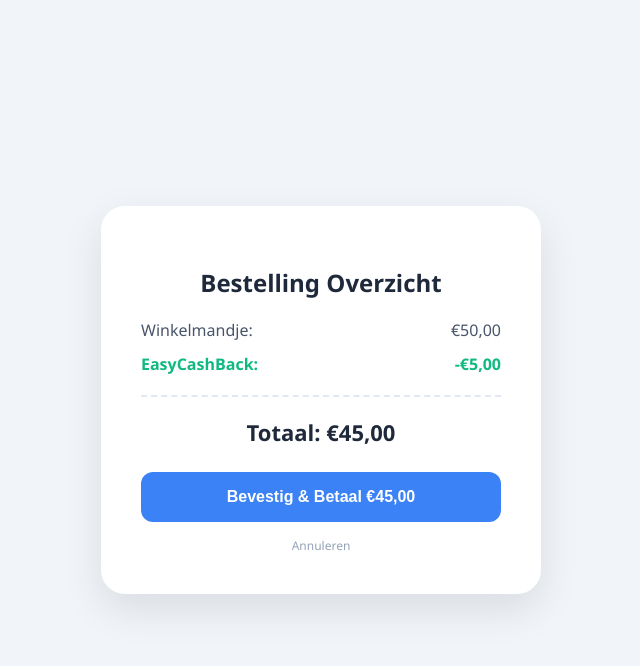
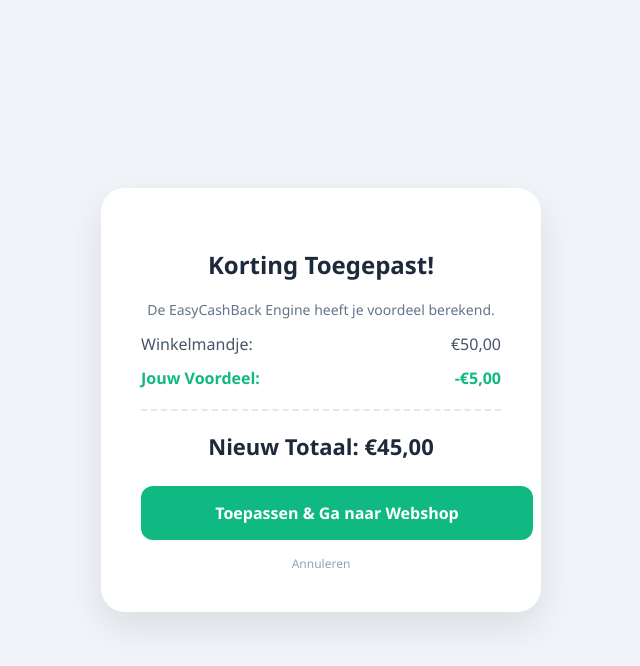
Before and after one commit to sakab413/mijn-stripe-app, a Flask app: page /checkout_preview in a window 1280 px wide. Shown: the top 666 px of the page, without its empty margins (319-959 px from the left). Run offline with Flask 3, Linux system fonts and the light colour scheme.

Commit message:
Update checkout_preview.html

```diff
--- a/templates/checkout_preview.html
+++ b/templates/checkout_preview.html
@@ -1,27 +1,27 @@
 <!DOCTYPE html>
 <html>
 <head>
-    <title>EasyCashBack - Overzicht</title>
+    <title>EasyCashBack - Klaar voor gebruik</title>
     <style>
         body { font-family: 'Segoe UI', sans-serif; background: #f1f5f9; display: flex; justify-content: center; align-items: center; height: 100vh; margin: 0; }
         .receipt { background: white; padding: 40px; border-radius: 24px; box-shadow: 0 15px 40px rgba(0,0,0,0.1); width: 360px; text-align: center; }
         .line { display: flex; justify-content: space-between; margin: 12px 0; color: #475569; }
         .discount { color: #10b981; font-weight: bold; }
         .total { font-size: 22px; font-weight: bold; border-top: 2px dashed #e2e8f0; padding-top: 20px; margin-top: 20px; color: #1e293b; }
-        .btn { display: block; width: 100%; padding: 16px; background: #3b82f6; color: white; border-radius: 12px; margin-top: 25px; font-weight: bold; border: none; cursor: pointer; font-size: 16px; text-decoration: none; }
+        .btn { display: block; width: 100%; padding: 16px; background: #10b981; color: white; border-radius: 12px; margin-top: 25px; font-weight: bold; text-decoration: none; font-size: 16px; }
     </style>
 </head>
 <body>
     <div class="receipt">
-        <h2 style="color: #1e293b;">Bestelling Overzicht</h2>
+        <h2 style="color: #1e293b;">Korting Toegepast!</h2>
+        <p style="font-size: 14px; color: #64748b;">De EasyCashBack Engine heeft je voordeel berekend.</p>
+
         <div class="line"><span>Winkelmandje:</span> <span>€50,00</span></div>
-        <div class="line"><span class="discount">EasyCashBack:</span> <span class="discount">-€5,00</span></div>
-        <div class="total"><span>Totaal:</span> <span>€45,00</span></div>
+        <div class="line"><span class="discount">Jouw Voordeel:</span> <span class="discount">-€5,00</span></div>
+        <div class="total"><span>Nieuw Totaal:</span> <span>€45,00</span></div>
 
-        <form action="/create-checkout-session" method="POST">
-            <input type="hidden" name="type" value="simulation_final">
-            <button type="submit" class="btn">Bevestig & Betaal €45,00</button>
-        </form>
+        <a href="/webshop_success" class="btn">Toepassen & Ga naar Webshop</a>
+
         <a href="/" style="display:block; margin-top:15px; color:#94a3b8; font-size:12px; text-decoration:none;">Annuleren</a>
     </div>
 </body>
```
